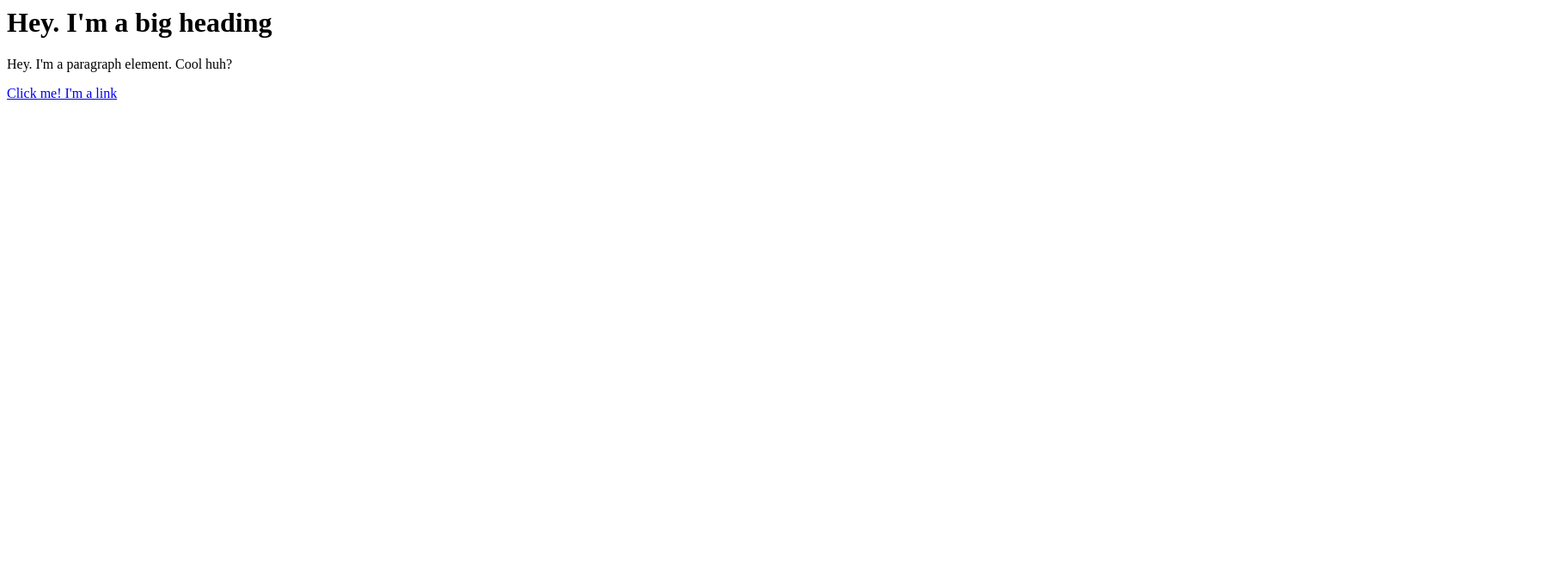
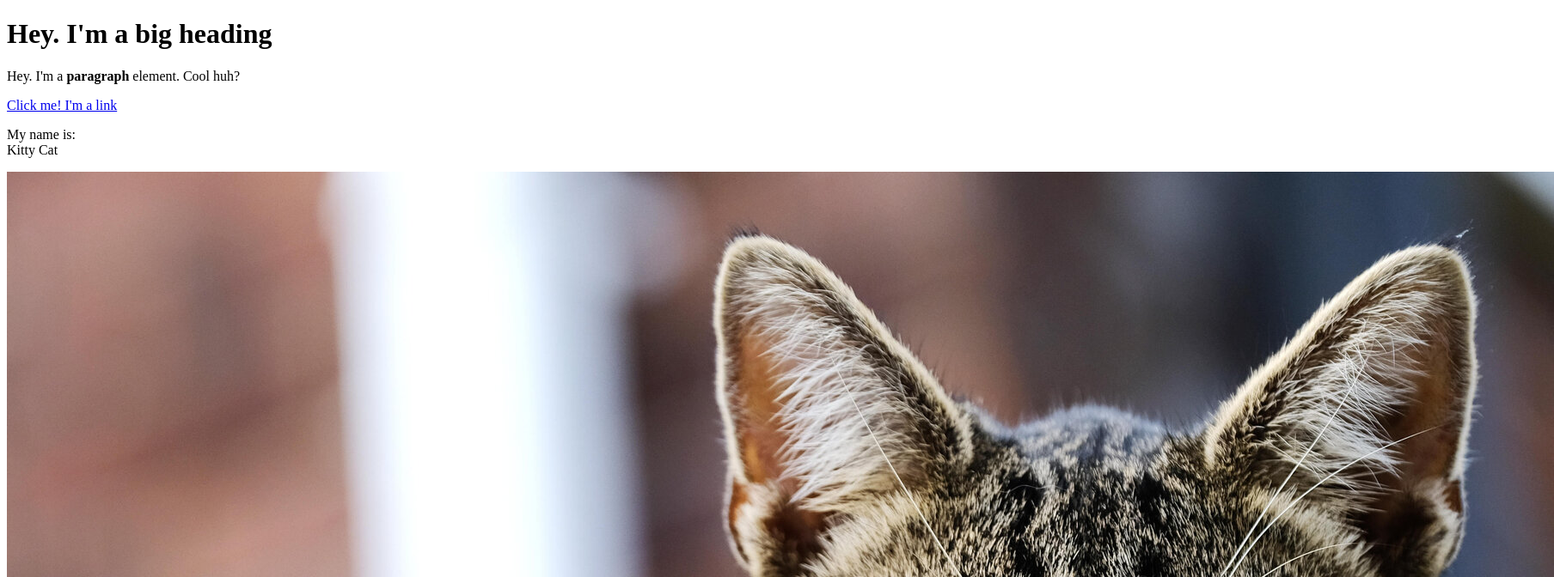
Before and after one commit to ajeet-sub/cartoon-hero, a plain HTML site: page test.html in a window 1280 px wide. Shown: the top 672 px of the page at 86% size, 1808 px wide, since content can reach past the window. Drawn offline with Linux system fonts and the light colour scheme.

Commit message:
Added a cat image and a few more elements

```diff
--- a/test.html
+++ b/test.html
@@ -1,3 +1,16 @@
-<h1>Hey. I'm a big heading</h1>
-<p>Hey. I'm a paragraph element. Cool huh?</p>
-<a href="https://google.com" target="_blank" title = "Let's go to Google">Click me! I'm a link</a>
+<!DOCTYPE html>
+<html>
+<head>
+    <title>Test page</title>
+</head>
+<body>
+    <h1>Hey. I'm a big heading</h1>
+    <p>Hey. I'm a <b>paragraph</b> element. Cool huh?</p>
+    <a href="https://google.com" target="_blank" title = "Let's go to Google">Click me! I'm a link</a>
+    <p>
+        My name is: <br>
+        Kitty Cat
+    </p>
+    <img src = "img/cat.jpg">
+</body>
+</html>
```
Also changed, not shown: img/cat.jpg (added).
